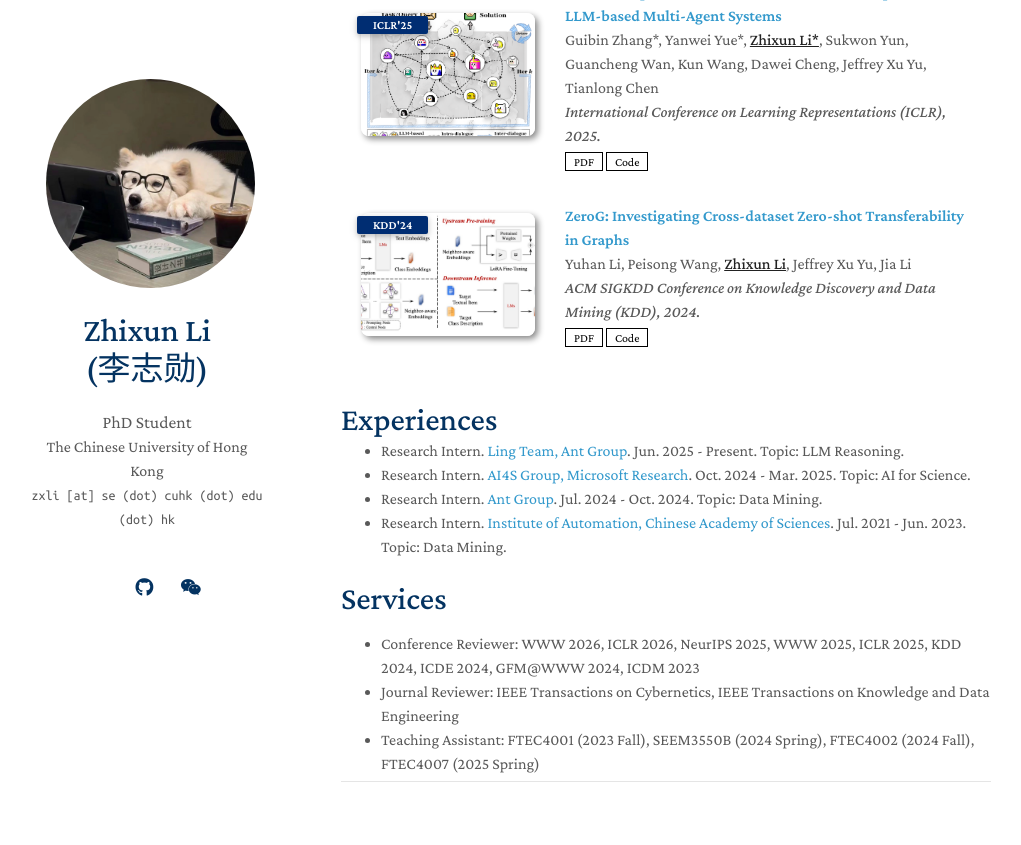
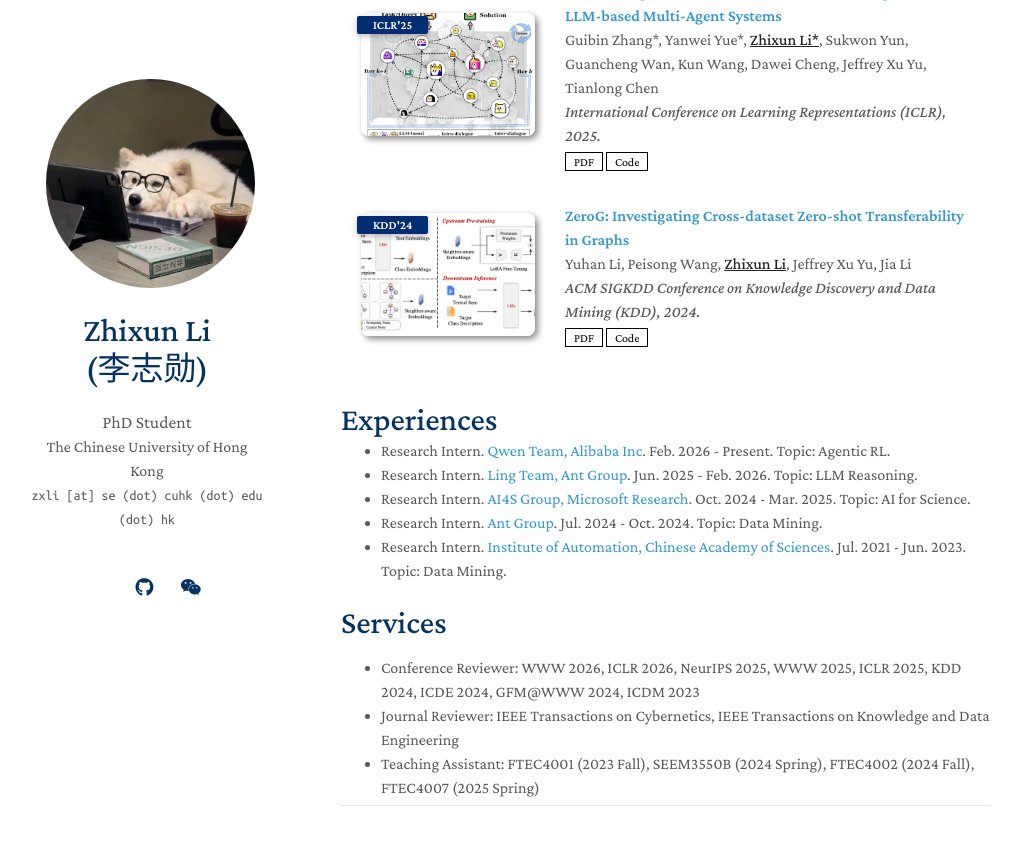
Before and after one commit to ZhixunLEE/ZhixunLEE.github.io, a Jekyll site: the page built from index.md, in a window 1280 px wide and 900 px high, scrolled down 1610 px. Shown: the top 845 px of the window, without its empty margins (129-1150 px from the left). Built offline with Jekyll 4.4.1, drawn with Linux system fonts in a browser that asks for light colours; nearby versions of some CDN libraries; a style sheet for code colours, icons or effects is not loaded.

Commit message:
Update index.md

```diff
--- a/index.md
+++ b/index.md
@@ -48,7 +48,8 @@ Recently, my research interests lie in large reasoning models and AI for science
 <h2 id="experience" style="margin: 2px 0px 0px;">Experiences</h2>
 
 <ul>
-  <li>Research Intern. <a href="https://github.com/inclusionAI">Ling Team, Ant Group</a>. Jun. 2025 - Present. Topic: LLM Reasoning.</li>
+  <li>Research Intern. <a href="https://tongyi.aliyun.com">Qwen Team, Alibaba Inc</a>. Feb. 2026 - Present. Topic: Agentic RL.</li>
+  <li>Research Intern. <a href="https://github.com/inclusionAI">Ling Team, Ant Group</a>. Jun. 2025 - Feb. 2026. Topic: LLM Reasoning.</li>
   <li>Research Intern. <a href="https://www.microsoft.com/en-us/research/lab/microsoft-research-asia/">AI4S Group, Microsoft Research</a>. Oct. 2024 - Mar. 2025. Topic: AI for Science.</li>
   <li>Research Intern. <a href="https://www.antgroup.com/en">Ant Group</a>. Jul. 2024 - Oct. 2024. Topic: Data Mining.</li>
   <li>Research Intern. <a href="http://english.ia.cas.cn/">Institute of Automation, Chinese Academy of Sciences</a>. Jul. 2021 - Jun. 2023. Topic: Data Mining.</li>
```
